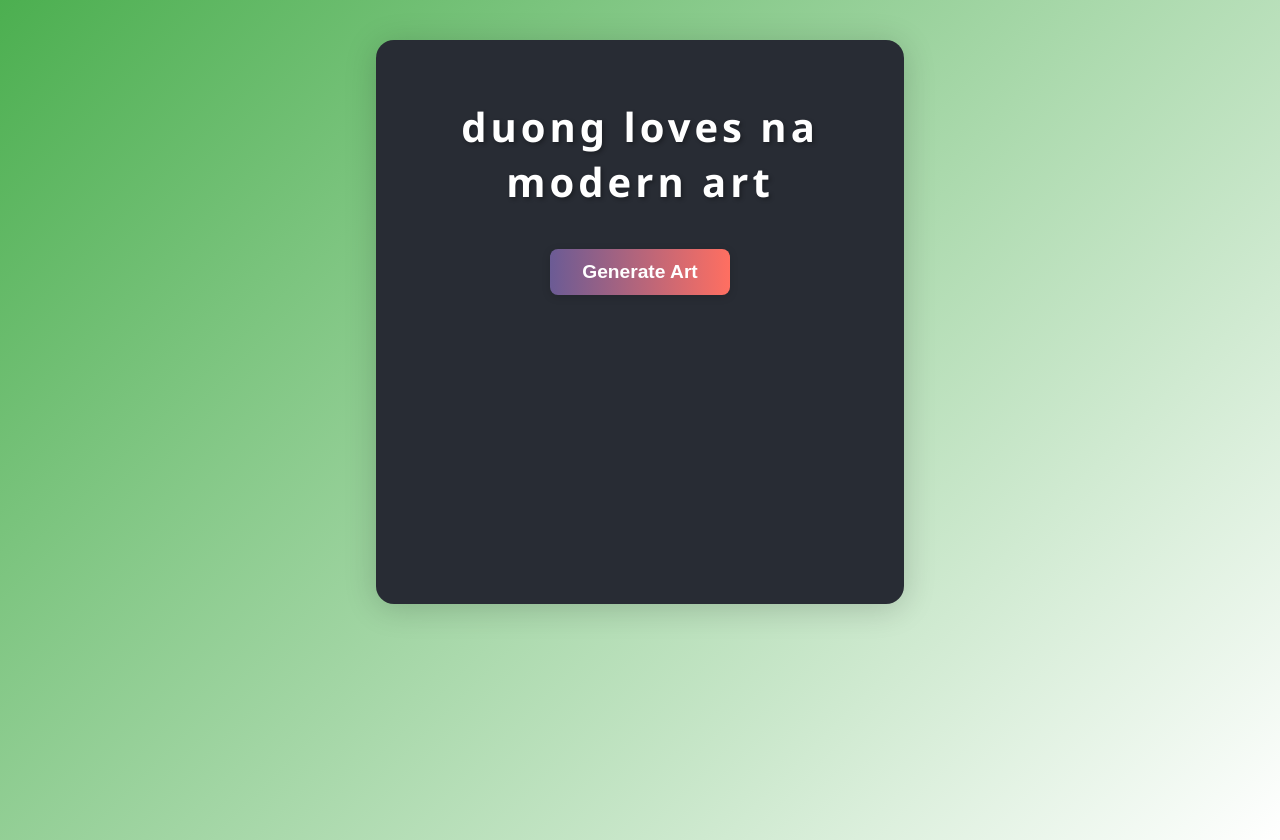
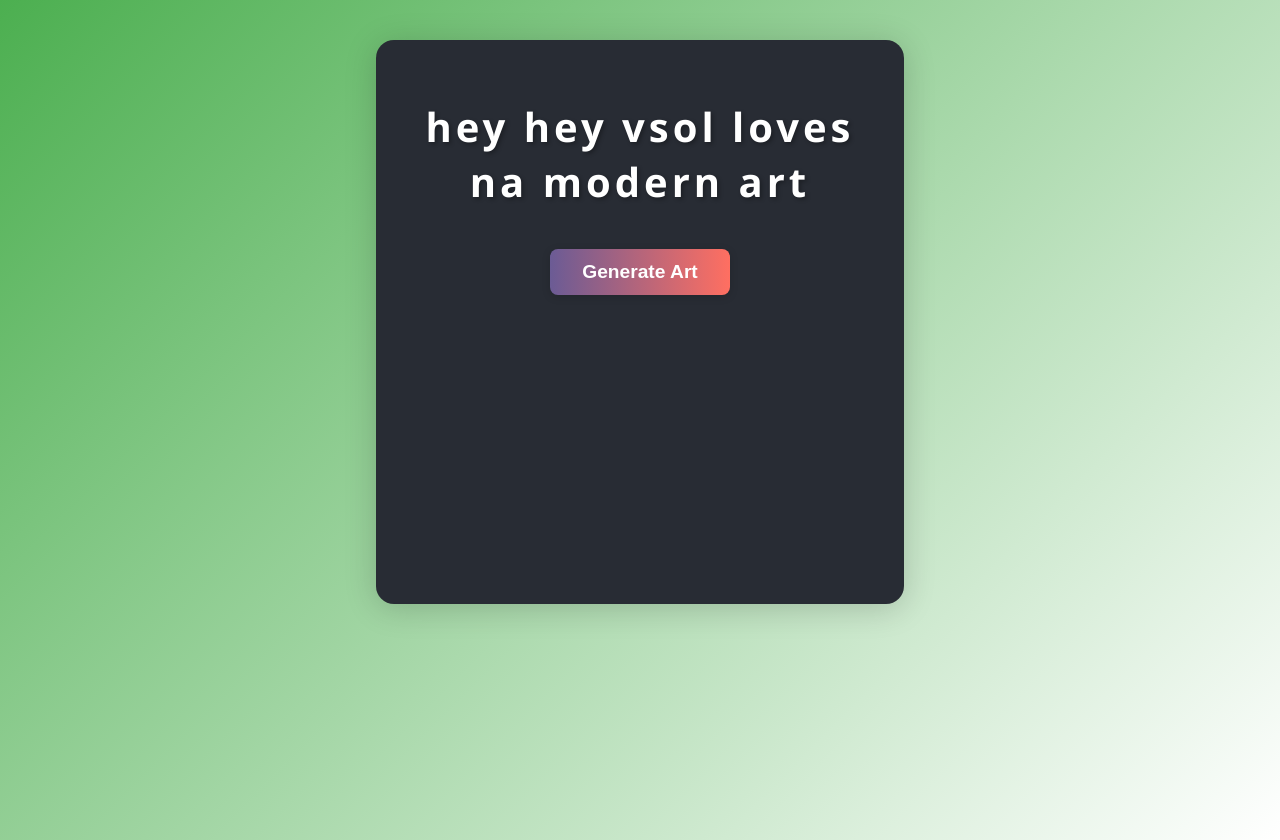
Before and after one commit to leizard/modern-art, a website: page index.html in a window 1280 px wide. Drawn offline with Linux system fonts and the light colour scheme.

Commit message:
Duong loves Na

```diff
--- a/index.html
+++ b/index.html
@@ -8,7 +8,7 @@
 </head>
 <body>
   <div class="container">
-    <h1>Duong loves Na Modern Art</h1>
+    <h1>HEY HEY VSOL loves Na Modern Art</h1>
     <button id="generate-btn">Generate Art</button>
     <div id="shape-container"></div>
     <h2 id="art-name"></h2>
```
